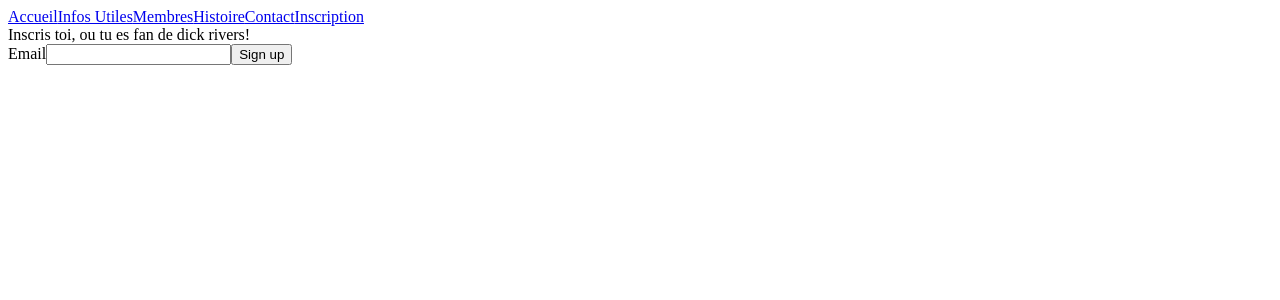
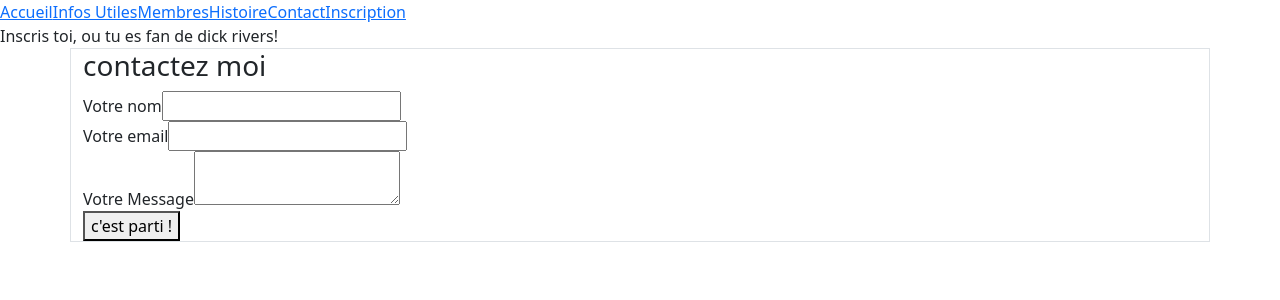
Before and after one commit to realbenben/sitecitrineudfc, a React (Create React App) app in the folder siteufc/: page /inscription in a window 1280 px wide. Shown: the top 300 px of the page. Built offline with nearby package versions, Linux system fonts and the light colour scheme.

Commit message:
add form component

```diff
--- a/siteufc/public/index.html
+++ b/siteufc/public/index.html
@@ -3,6 +3,12 @@
   <head>
     <meta charset="utf-8" />
     <link rel="icon" href="%PUBLIC_URL%/favicon.ico" />
+    <link
+      rel="stylesheet"
+      href="https://cdn.jsdelivr.net/npm/bootstrap@5.1.0/dist/css/bootstrap.min.css"
+      integrity="sha384-KyZXEAg3QhqLMpG8r+8fhAXLRk2vvoC2f3B09zVXn8CA5QIVfZOJ3BCsw2P0p/We"
+      crossorigin="anonymous"
+    />
     <meta name="viewport" content="width=device-width, initial-scale=1" />
     <meta name="theme-color" content="#000000" />
     <meta
@@ -15,6 +21,5 @@
   <body>
     <noscript>You need to enable JavaScript to run this app.</noscript>
     <div id="root"></div>
-
   </body>
 </html>
--- a/siteufc/src/components/Form.js
+++ b/siteufc/src/components/Form.js
@@ -1,21 +1,42 @@
 import React from "react";
-// import { FormspreeProvider } from "@formspree/react";
-import { useForm } from "@formspree/react";
-const [state, handleSubmit] = useForm("{form-key}");
 
-function SignupForm() {
-  const [state, handleSubmit] = useForm("signupForm");
-  if (state.succeeded) {
-    return <div>Thank you for signing up!</div>;
-  }
+const Mailer = () => {
   return (
-    <form onSubmit={handleSubmit}>
-      <label htmlFor="email">Email</label>
-      <input id="email" type="email" name="email" />
-      <button type="submit" disabled={state.submitting}>
-        Sign up
-      </button>
-    </form>
+    <div className="container border">
+      <h3>contactez moi</h3>
+      <form>
+        <div className="form-style">
+          <label for="name_field">Votre nom</label>
+          <input
+            type="text"
+            className="name_field"
+            name="name_field"
+            required
+          ></input>
+          <div className="form-style">
+            <label for="_replyto">Votre email</label>
+            <input
+              type="email"
+              className="_replyto"
+              name="_replyto"
+              required
+            ></input>
+          </div>
+          <div className="form-style">
+            <label for="textarea_message">Votre Message</label>
+            <textarea
+              className="textarea_message"
+              name="textarea_message"
+            ></textarea>
+          </div>
+          <div className="form-style"></div>
+          <button type="submit" className="form-button">
+            c'est parti !
+          </button>
+        </div>
+      </form>
+    </div>
   );
-}
-export default SignupForm;
+};
+
+export default Mailer;
--- a/siteufc/src/pages/SubscriptionPage.js
+++ b/siteufc/src/pages/SubscriptionPage.js
@@ -1,12 +1,11 @@
 import Navigation from "../components/Navigation";
-import Form from "../components/Form";
-
+import Mailer from "../components/Form";
 const SubscriptionPage = () => {
   return (
     <div>
       <Navigation />
       Inscris toi, ou tu es fan de dick rivers!
-      <Form />
+      <Mailer />
     </div>
   );
 };
```
Also changed, not shown: siteufc/formspree.json (deleted, +0 -12 lines).
